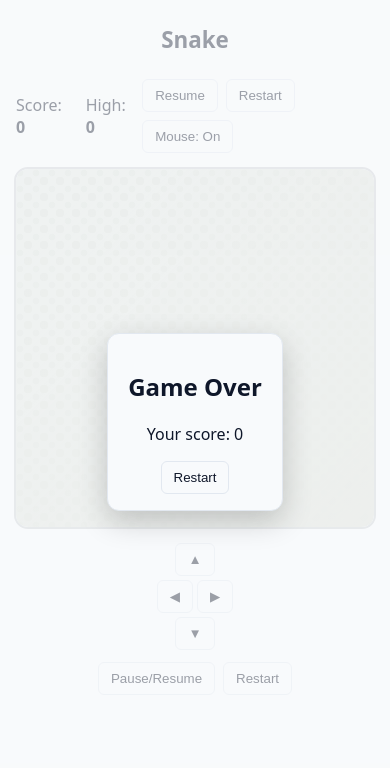
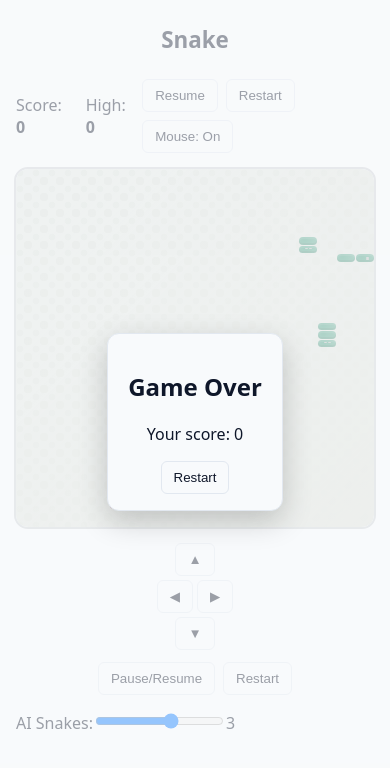
Before and after one commit to Abhishek-0005/Abhishek-0005, a React (Vite) app in the folder snake-game/: page / in a window 390 px wide. Shown: the top 768 px of the page. Built offline with nearby package versions, Linux system fonts and the light colour scheme.

Commit message:
feat(snake): fullscreen responsive board; multiple AI snakes with greedy safe-step; mouse controls preserved; AI count slider

```diff
--- a/snake-game/src/App.jsx
+++ b/snake-game/src/App.jsx
@@ -9,18 +9,34 @@ import {
   initialDirection,
   moveSnake,
   nextDirectionFromKey,
-  spawnFood,
-  checkCollision,
+  spawnFoodWithOccupied,
+  rectCheckSelfOrWallCollision,
   SPEED_LEVELS,
   nextDirectionTowardTarget,
+  DIRECTIONS,
+  nextSafeDirectionTowardTarget,
+  chooseNearestFood,
+  willCollideAt,
+  spawnRandomSnake,
 } from './utils/game.js'
 
-const GRID_SIZE = 20
+const TILE_SIZE = 20 // px per logical tile (approx)
+const MAX_AI = 5
 
 export default function App() {
-  const [snake, setSnake] = useState(initialSnake)
-  const [direction, setDirection] = useState(initialDirection)
-  const [food, setFood] = useState(() => spawnFood(GRID_SIZE, initialSnake))
+  const containerRef = useRef(null)
+  const [cols, setCols] = useState(20)
+  const [rows, setRows] = useState(20)
+
+  // player state
+  const [playerSnake, setPlayerSnake] = useState(initialSnake)
+  const [playerDir, setPlayerDir] = useState(initialDirection)
+
+  // ai snakes
+  const [aiSnakes, setAiSnakes] = useState([]) // array of { id, body, direction, alive, respawnAt }
+  const [aiCount, setAiCount] = useState(3)
+
+  const [food, setFood] = useState({ x: 5, y: 5 })
   const [score, setScore] = useState(0)
   const [highScore, setHighScore] = useState(() => Number(localStorage.getItem('snake-high-score') || 0))
   const [speedLevel, setSpeedLevel] = useState(0)
@@ -32,10 +48,48 @@ export default function App() {
   const [boosting, setBoosting] = useState(false)
   const [braking, setBraking] = useState(false)
   const mouseTarget = useRef(null) // {x, y} grid coordinates
-  const boardRef = useRef(null)
 
-  const pendingDir = useRef(direction)
+  const pendingDir = useRef(playerDir)
   const foodsEaten = useRef(0)
+  const idCounter = useRef(1)
+
+  // Responsive grid based on container size
+  useEffect(() => {
+    function computeGrid() {
+      const el = containerRef.current || document.documentElement
+      const w = el.clientWidth
+      const h = el.clientHeight
+      const c = Math.max(10, Math.floor(w / TILE_SIZE))
+      const r = Math.max(10, Math.floor(h / TILE_SIZE))
+      setCols(c)
+      setRows(r)
+    }
+    computeGrid()
+    window.addEventListener('resize', computeGrid)
+    return () => window.removeEventListener('resize', computeGrid)
+  }, [])
+
+  // Setup and maintain AI snakes based on aiCount
+  useEffect(() => {
+    // Build occupied set from player only when (re)spawning
+    const occ = new Set(playerSnake.map((p) => `${p.x},${p.y}`))
+    const next = []
+    for (let i = 0; i < aiCount; i++) {
+      const { body, direction } = spawnRandomSnake(cols, rows, occ)
+      body.forEach((p) => occ.add(`${p.x},${p.y}`))
+      next.push({ id: `ai-${idCounter.current++}`, body, direction, alive: true, aiIndex: i })
+    }
+    setAiSnakes(next)
+  // eslint-disable-next-line react-hooks/exhaustive-deps
+  }, [aiCount, cols, rows])
+
+  // Recompute food when board or snakes change significantly at start
+  useEffect(() => {
+    const occ = new Set(playerSnake.map((p) => `${p.x},${p.y}`))
+    aiSnakes.forEach((s) => s.body.forEach((p) => occ.add(`${p.x},${p.y}`)))
+    setFood(spawnFoodWithOccupied(cols, rows, occ))
+  // eslint-disable-next-line react-hooks/exhaustive-deps
+  }, [cols, rows])
 
   // Keyboard controls
   useEventListener('keydown', (e) => {
@@ -45,7 +99,7 @@ export default function App() {
       else togglePause()
       return
     }
-    const nd = nextDirectionFromKey(key, direction)
+    const nd = nextDirectionFromKey(key, playerDir)
     if (nd) {
       pendingDir.current = nd
     }
@@ -70,17 +124,110 @@ export default function App() {
   useInterval(() => {
     if (isPaused || isGameOver) return
 
-    // Continuous steering toward mouse target when enabled
+    // Player steering
     if (mouseEnabled && mouseTarget.current) {
-      const head = snake[0]
-      const nd = nextDirectionTowardTarget(head, direction, mouseTarget.current)
+      const head = playerSnake[0]
+      const nd = nextDirectionTowardTarget(head, playerDir, mouseTarget.current)
       if (nd) pendingDir.current = nd
     }
 
-    const newDir = pendingDir.current
-    const { newSnake, grew } = moveSnake(snake, newDir, food, GRID_SIZE)
+    let newPlayerDir = pendingDir.current
 
-    if (checkCollision(newSnake, GRID_SIZE)) {
+    // Occupancy set for collisions includes all snakes except each snake's own tail (which vacates if not growing)
+    const occupiedNow = new Set()
+    playerSnake.slice(0, -1).forEach((p) => occupiedNow.add(`${p.x},${p.y}`)) // exclude player tail by default
+    aiSnakes.forEach((s) => s.body.forEach((p, idx) => {
+      if (idx < s.body.length - 1) occupiedNow.add(`${p.x},${p.y}`)
+    }))
+
+    // Move AI snakes first using safe-step heuristic
+    const movedAIs = aiSnakes.map((s, idx) => {
+      if (!s.alive) {
+        // check for respawn
+        return s
+      }
+      const head = s.body[0]
+      const target = chooseNearestFood(head, [food]) || food
+      const willGrow = head.x + s.direction.x === food.x && head.y + s.direction.y === food.y
+      const nextDir = nextSafeDirectionTowardTarget(head, s.direction, target, {
+        cols,
+        rows,
+        occupiedSet: occupiedNow,
+        ownTail: s.body[s.body.length - 1],
+        willGrow,
+      })
+      const nextHead = { x: head.x + nextDir.x, y: head.y + nextDir.y }
+      let newBody = [nextHead, ...s.body]
+      let grew = false
+      if (nextHead.x === food.x && nextHead.y === food.y) {
+        grew = true
+      } else {
+        newBody.pop()
+      }
+      let died = false
+      // Collision vs walls, self, player, other AI bodies
+      const hitWall = nextHead.x < 0 || nextHead.y < 0 || nextHead.x >= cols || nextHead.y >= rows
+      const hitSelf = newBody.slice(1).some((p) => p.x === nextHead.x && p.y === nextHead.y)
+      const hitPlayer = playerSnake.some((p, i) => i !== playerSnake.length - 1 && p.x === nextHead.x && p.y === nextHead.y)
+      let hitOtherAI = false
+      for (let j = 0; j < aiSnakes.length; j++) {
+        if (j === idx) continue
+        const other = aiSnakes[j]
+        if (!other.alive) continue
+        // other body except tail
+        if (other.body.some((p, k) => k !== other.body.length - 1 && p.x === nextHead.x && p.y === nextHead.y)) {
+          hitOtherAI = true
+          break
+        }
+      }
+      if (hitWall || hitSelf || hitPlayer || hitOtherAI) {
+        died = true
+      }
+      return {
+        ...s,
+        body: died ? s.body : newBody,
+        direction: died ? s.direction : nextDir,
+        alive: died ? false : true,
+        // simple respawn timer via counter ticks
+        respawnIn: died ? 10 : undefined,
+        justAte: grew,
+      }
+    })
+
+    // Decrement respawn timers and respawn if needed
+    const respawnedAIs = movedAIs.map((s, i) => {
+      if (s.alive) return s
+      const rem = (s.respawnIn ?? 0) - 1
+      if (rem > 0) return { ...s, respawnIn: rem }
+      // Respawn at a safe spot
+      const occ = new Set()
+      // Occupy current player and all alive AI (after their move)
+      playerSnake.forEach((p) => occ.add(`${p.x},${p.y}`))
+      movedAIs.forEach((t, j) => {
+        if (i === j) return
+        if (t.alive) t.body.forEach((p) => occ.add(`${p.x},${p.y}`))
+      })
+      const { body, direction } = spawnRandomSnake(cols, rows, occ)
+      return { ...s, body, direction, alive: true, respawnIn: undefined }
+    })
+
+    // Now move player
+    const playerHead = playerSnake[0]
+    const nextPlayerHead = { x: playerHead.x + newPlayerDir.x, y: playerHead.y + newPlayerDir.y }
+
+    // Player collisions: walls, self, any AI body (including their new heads)
+    const hitWall = nextPlayerHead.x < 0 || nextPlayerHead.y < 0 || nextPlayerHead.x >= cols || nextPlayerHead.y >= rows
+    const hitSelf = playerSnake.slice(1).some((p) => p.x === nextPlayerHead.x && p.y === nextPlayerHead.y)
+    let hitAI = false
+    for (const s of respawnedAIs) {
+      if (!s.alive) continue
+      if (s.body.some((p) => p.x === nextPlayerHead.x && p.y === nextPlayerHead.y)) {
+        hitAI = true
+        break
+      }
+    }
+
+    if (hitWall || hitSelf || hitAI) {
       setIsGameOver(true)
       setIsPaused(true)
       setHighScore((prev) => {
@@ -91,81 +238,105 @@ export default function App() {
       return
     }
 
-    setSnake(newSnake)
-    setDirection(newDir)
+    let grew = false
+    let newPlayerSnake = [nextPlayerHead, ...playerSnake]
+    if (nextPlayerHead.x === food.x && nextPlayerHead.y === food.y) {
+      grew = true
+    } else {
+      newPlayerSnake.pop()
+    }
 
+    // If any AI also ate the same food, they grow too. Food is shared; respawn new food if consumed by anyone.
+    let foodConsumed = grew
+    const finalAIs = respawnedAIs.map((s) => {
+      if (!s.alive) return s
+      const h = s.body[0]
+      if (h.x === food.x && h.y === food.y) {
+        foodConsumed = true
+        return { ...s, body: [h, ...s.body] } // grow without dropping tail (already advanced)
+      }
+      return s
+    })
+
+    if (foodConsumed) {
+      // increment only for player eating
       if (grew) {
-      setScore((s) => s + 1)
+        setScore((sc) => sc + 1)
         foodsEaten.current += 1
-      setFood((prev) => spawnFood(GRID_SIZE, newSnake))
-      if (foodsEaten.current % 5 === 0) {
-        setSpeedLevel((l) => l + 1)
+        if (foodsEaten.current % 5 === 0) setSpeedLevel((l) => l + 1)
       }
+      // Recompute occupied and spawn new food
+      const occ = new Set(newPlayerSnake.map((p) => `${p.x},${p.y}`))
+      finalAIs.forEach((s) => s.alive && s.body.forEach((p) => occ.add(`${p.x},${p.y}`)))
+      setFood(spawnFoodWithOccupied(cols, rows, occ))
     }
+
+    setPlayerSnake(newPlayerSnake)
+    setPlayerDir(newPlayerDir)
+    setAiSnakes(finalAIs)
   }, intervalMs)
 
-  function togglePause() {
-    setIsPaused((p) => !p)
-  }
+  function togglePause() { setIsPaused((p) => !p) }
 
   function restart() {
-    setSnake(initialSnake)
-    setDirection(initialDirection)
-    setFood(spawnFood(GRID_SIZE, initialSnake))
+    setPlayerSnake(initialSnake)
+    setPlayerDir(initialDirection)
     setScore(0)
     setIsPaused(false)
     setIsGameOver(false)
     setSpeedLevel(0)
     foodsEaten.current = 0
     pendingDir.current = initialDirection
-    // keep mouse settings as-is
+    // respawn AI per current aiCount
+    const occ = new Set(initialSnake.map((p) => `${p.x},${p.y}`))
+    const next = []
+    for (let i = 0; i < aiCount; i++) {
+      const { body, direction } = spawnRandomSnake(cols, rows, occ)
+      body.forEach((p) => occ.add(`${p.x},${p.y}`))
+      next.push({ id: `ai-${idCounter.current++}`, body, direction, alive: true, aiIndex: i })
+    }
+    setAiSnakes(next)
+    // spawn food not on any snake
+    const occ2 = new Set(initialSnake.map((p) => `${p.x},${p.y}`))
+    next.forEach((s) => s.body.forEach((p) => occ2.add(`${p.x},${p.y}`)))
+    setFood(spawnFoodWithOccupied(cols, rows, occ2))
   }
 
-  // Mouse handlers
+  // Mouse handlers: map to grid coordinates based on container size
   function updateMouseTarget(ev) {
-    if (!boardRef.current) return
-    const rect = boardRef.current.getBoundingClientRect()
+    const el = containerRef.current
+    if (!el) return
+    const rect = el.getBoundingClientRect()
     const cx = Math.min(Math.max(ev.clientX - rect.left, 0), rect.width)
     const cy = Math.min(Math.max(ev.clientY - rect.top, 0), rect.height)
-    const gx = Math.floor((cx / rect.width) * GRID_SIZE)
-    const gy = Math.floor((cy / rect.height) * GRID_SIZE)
+    const gx = Math.floor((cx / rect.width) * cols)
+    const gy = Math.floor((cy / rect.height) * rows)
     mouseTarget.current = { x: gx, y: gy }
   }
 
-  function onMouseMove(ev) {
-    if (!mouseEnabled) return
-    updateMouseTarget(ev)
-  }
+  function onMouseMove(ev) { if (!mouseEnabled) return; updateMouseTarget(ev) }
   function onMouseDown(ev) {
     if (!mouseEnabled) return
-    // 0: left, 2: right
-    if (ev.button === 0) {
-      setBoosting(true)
-      updateMouseTarget(ev)
-    } else if (ev.button === 2) {
-      setBraking(true)
-      updateMouseTarget(ev)
+    if (ev.button === 0) { setBoosting(true); updateMouseTarget(ev) }
+    else if (ev.button === 2) { setBraking(true); updateMouseTarget(ev) }
   }
-  }
-  function onMouseUp(ev) {
-    if (ev.button === 0) setBoosting(false)
-    if (ev.button === 2) setBraking(false)
-  }
-  function onMouseLeave() {
-    setBoosting(false)
-    setBraking(false)
-  }
-  function onContextMenu(ev) {
-    // disable context menu when interacting over the board
-    ev.preventDefault()
-  }
+  function onMouseUp(ev) { if (ev.button === 0) setBoosting(false); if (ev.button === 2) setBraking(false) }
+  function onMouseLeave() { setBoosting(false); setBraking(false) }
+  function onContextMenu(ev) { ev.preventDefault() }
+
+  const snakes = useMemo(() => {
+    return [
+      { id: 'player', body: playerSnake, direction: playerDir, kind: 'player' },
+      ...aiSnakes.map((s, i) => ({ ...s, kind: 'ai', aiIndex: i })),
+    ]
+  }, [playerSnake, playerDir, aiSnakes])
 
   return (
-    <div className="app">
+    <div className="app fullscreen" ref={containerRef}>
       <header className="header">
         <h1>Snake</h1>
       </header>
-      <main className="main">
+      <main className="main fullscreen-main">
         <Scoreboard
           score={score}
           highScore={Math.max(highScore, score)}
@@ -175,25 +346,28 @@ export default function App() {
           mouseEnabled={mouseEnabled}
           onToggleMouse={() => setMouseEnabled((m) => !m)}
         />
-        <div ref={boardRef}>
         <Board
-            gridSize={GRID_SIZE}
-            snake={snake}
+          cols={cols}
+          rows={rows}
+          snakes={snakes}
           food={food}
           isGameOver={isGameOver}
-            direction={direction}
           onMouseMove={onMouseMove}
           onMouseDown={onMouseDown}
           onMouseUp={onMouseUp}
           onMouseLeave={onMouseLeave}
           onContextMenu={onContextMenu}
         />
-        </div>
         <Controls
           onDirection={(d) => (pendingDir.current = d)}
           onPause={togglePause}
           onRestart={restart}
         />
+        <div className="ai-controls">
+          <label htmlFor="aicount">AI Snakes:</label>
+          <input id="aicount" type="range" min="0" max={MAX_AI} value={aiCount} onChange={(e) => setAiCount(Number(e.target.value))} />
+          <span>{aiCount}</span>
+        </div>
       </main>
       {isGameOver && (
         <div className="overlay" role="dialog" aria-modal="true" aria-label="Game Over">
```
Lines whose indentation alone changed are shown as unchanged.
